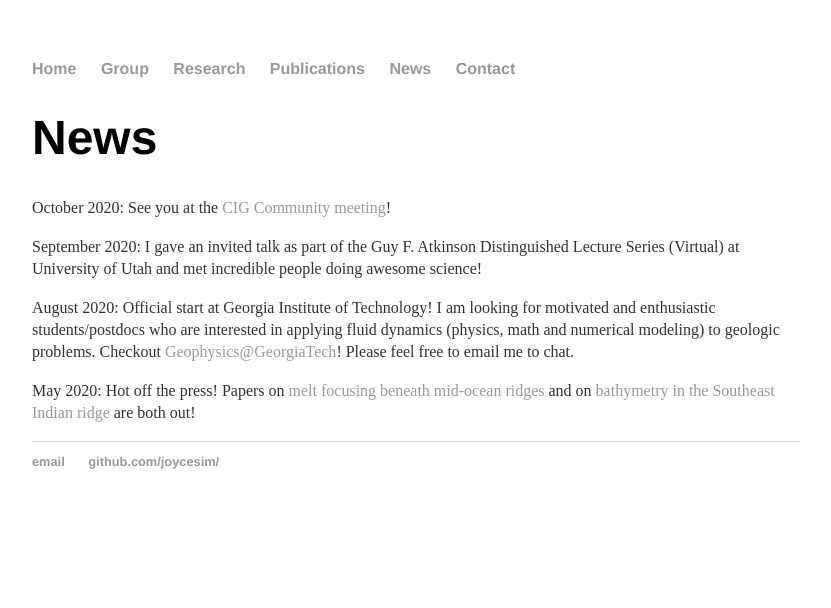
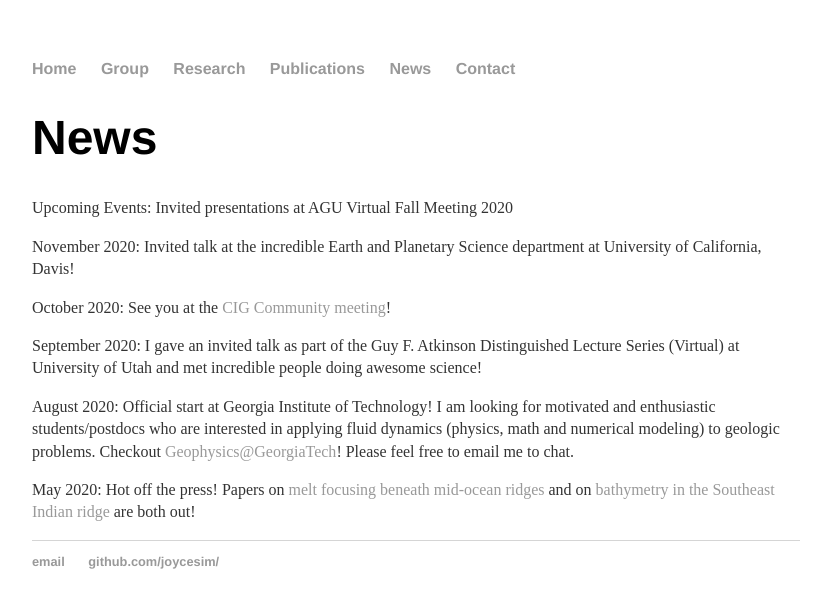
Before and after one commit to joycesim/joycesim.github.io, a Jekyll site: the page built from news/index.md, in a window 1280 px wide. Shown: the top 608 px of the page, without its empty margins (224-1055 px from the left). Built offline with Jekyll 4.4.1, drawn with Linux system fonts in a browser that asks for light colours.

Commit message:
Update index.md

```diff
--- a/news/index.md
+++ b/news/index.md
@@ -3,6 +3,10 @@ layout: default
 title: News
 ---
 # {{page.title}}
+
+Upcoming Events: Invited presentations at AGU Virtual Fall Meeting 2020
+
+November 2020: Invited talk at the incredible Earth and Planetary Science department at University of California, Davis!
 
 October 2020: See you at the [CIG Community meeting](https://geodynamics.org/cig/events/calendar/2020-community-workshop/agenda/)!
 
```
